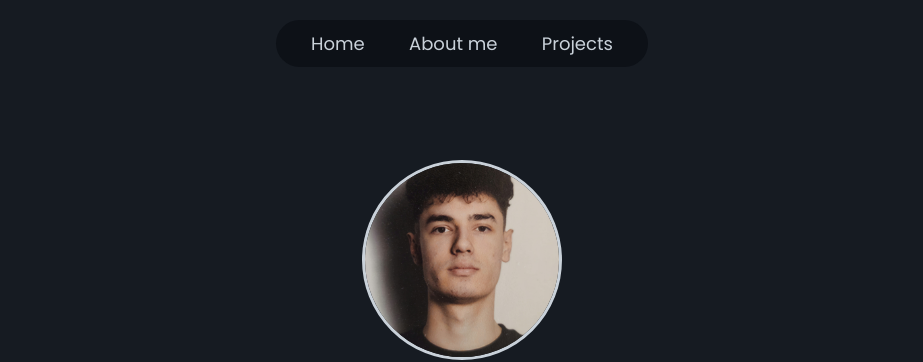
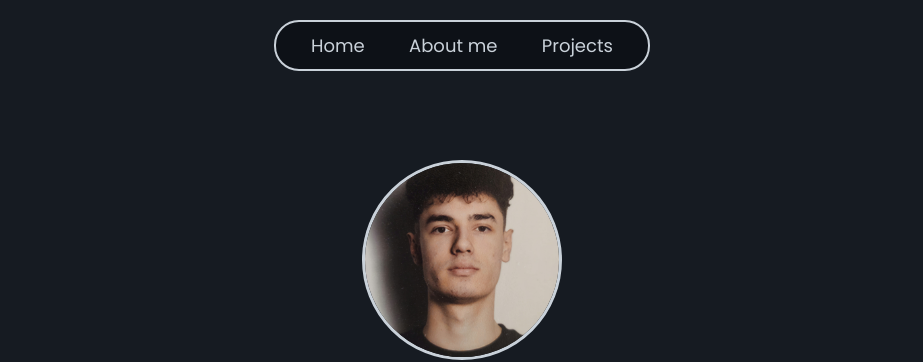
Before and after one commit to RaresRacsan/raresracsan.github.io, a plain HTML site: page index.html in a window 1280 px wide. Shown: the top 362 px of the page, without its empty margins (178-1101 px from the left). Drawn offline with Linux system fonts and the light colour scheme.

Commit message:
Update style.css
outlined main page navbar

```diff
--- a/css/style.css
+++ b/css/style.css
@@ -33,6 +33,7 @@ header {
     padding: 10px 15px;
     border-radius: 25px;
     background-color: #0d1117; /* Darker GitHub dark header */
+    border: 2px solid #c9d1d9;
 }
 
 .navbar li {
```
